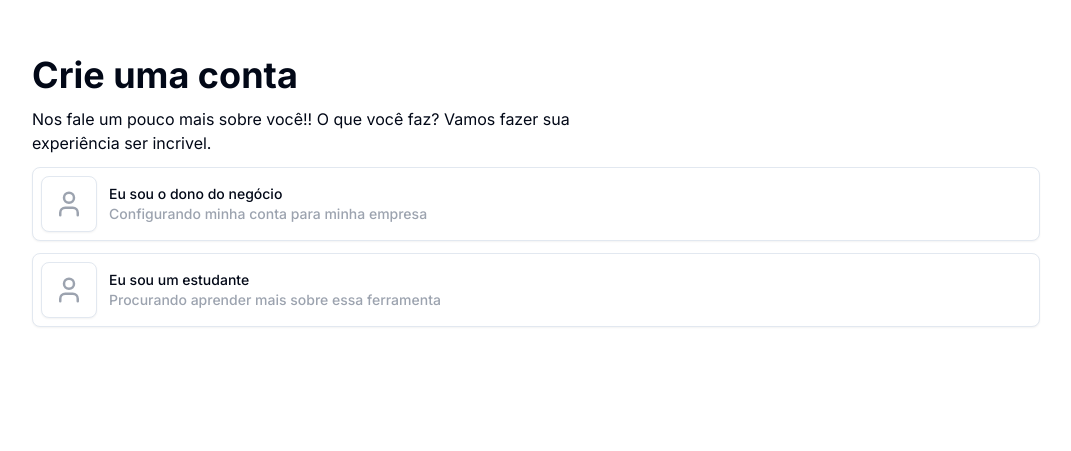
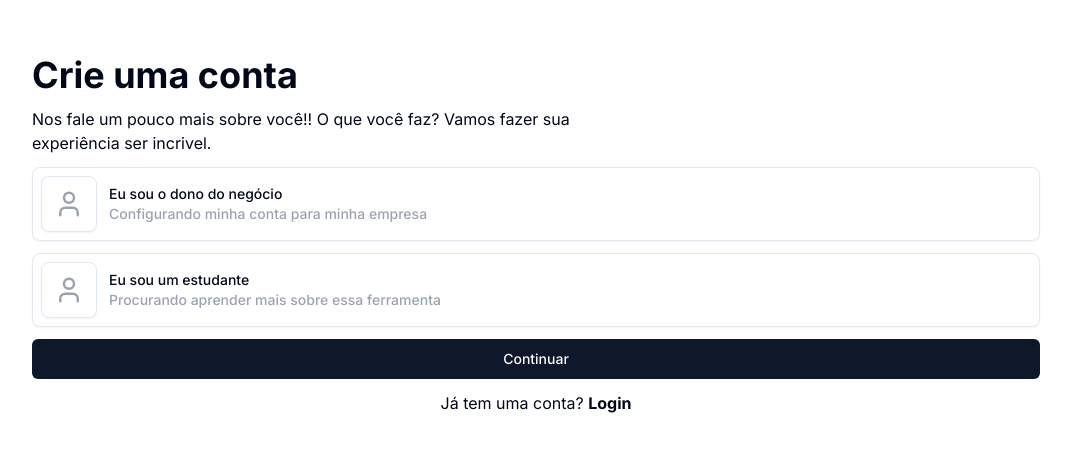
Before and after one commit to FlavioAraujo23/chic-chat-ai, a Next.js app: page /auth/sign-up in a window 1280 px wide. Shown: the part 113-564 px from the top of the page, without its empty margins (56-1127 px from the left). Built offline with nearby package versions, Linux system fonts and the light colour scheme; no server answers.

Commit message:
feat: add button handler component

```diff
--- a/src/app/auth/sign-up/page.tsx
+++ b/src/app/auth/sign-up/page.tsx
@@ -1,6 +1,7 @@
 import SignUpFormProvider from '@/components/forms/sign-up/form-provider';
 import React from 'react';
 import RegistrationFormStep from './../../../components/forms/sign-up/registration-step';
+import ButtonHandler from '@/components/forms/sign-up/button-handlers';
 
 const SignUp = () => {
   return (
@@ -9,7 +10,9 @@ const SignUp = () => {
         <SignUpFormProvider>
           <div className="flex flex-col gap-3">
             <RegistrationFormStep />
+            <ButtonHandler />
           </div>
+
         </SignUpFormProvider>
       </div>
     </section>
--- /dev/null
+++ b/src/components/forms/sign-up/button-handlers.tsx
@@ -0,0 +1,88 @@
+'use client';
+import { Button } from '@/components/ui/button';
+import { useAuthContextHook } from '@/context/use-auth-context';
+import { useSignUpForm } from '@/hooks/sign-up/use-sign-up';
+import Link from 'next/link';
+import React from 'react';
+import { useFormContext } from 'react-hook-form';
+
+type Props = {};
+
+const ButtonHandler = (props: Props) => {
+  const { currentStep, setCurrentStep } = useAuthContextHook();
+  const { formState, getFieldState, getValues } = useFormContext();
+  const { onGenerateOTP } = useSignUpForm();
+
+  const { isDirty: isName } = getFieldState('fullname', formState);
+  const { isDirty: isEmail } = getFieldState('email', formState);
+  const { isDirty: isPassword } = getFieldState('password', formState);
+
+  if (currentStep === 3) {
+    return (
+      <div className="w-full flex flex-col gap-3 items-center">
+        <Button
+          type="submit"
+          className="w-full"
+          onClick={() => setCurrentStep((prev: number) => prev + 1)}
+        >
+          Crie uma conta
+        </Button>
+        <p>
+          Já tem uma conta?{' '}
+          <Link href={'/auth/sign-in'} className="font-bold">
+            Login
+          </Link>
+        </p>
+      </div>
+    );
+  }
+
+  if (currentStep === 2) {
+    return (
+      <div className="w-full flex flex-col gap-3 items-center">
+        <Button
+          type="submit"
+          className="w-full"
+          {...(isName &&
+            isEmail &&
+            isPassword && {
+              onClick: () =>
+                onGenerateOTP(
+                  getValues('email'),
+                  getValues('password'),
+                  setCurrentStep
+                ),
+            })}
+        >
+          Continuar
+        </Button>
+        <p>
+          Já tem uma conta?{' '}
+          <Link href={'/auth/sign-in'} className="font-bold">
+            Login
+          </Link>
+        </p>
+      </div>
+    );
+  }
+
+  return (
+    <div className="w-full flex flex-col gap-3 items-center">
+      <Button
+        type="submit"
+        className="w-full"
+        onClick={() => setCurrentStep((prev: number) => prev + 1)}
+      >
+        Continuar
+      </Button>
+      <p>
+        Já tem uma conta?{' '}
+        <Link href={'/auth/sign-in'} className="font-bold">
+          Login
+        </Link>
+      </p>
+    </div>
+  );
+};
+
+export default ButtonHandler;
```
